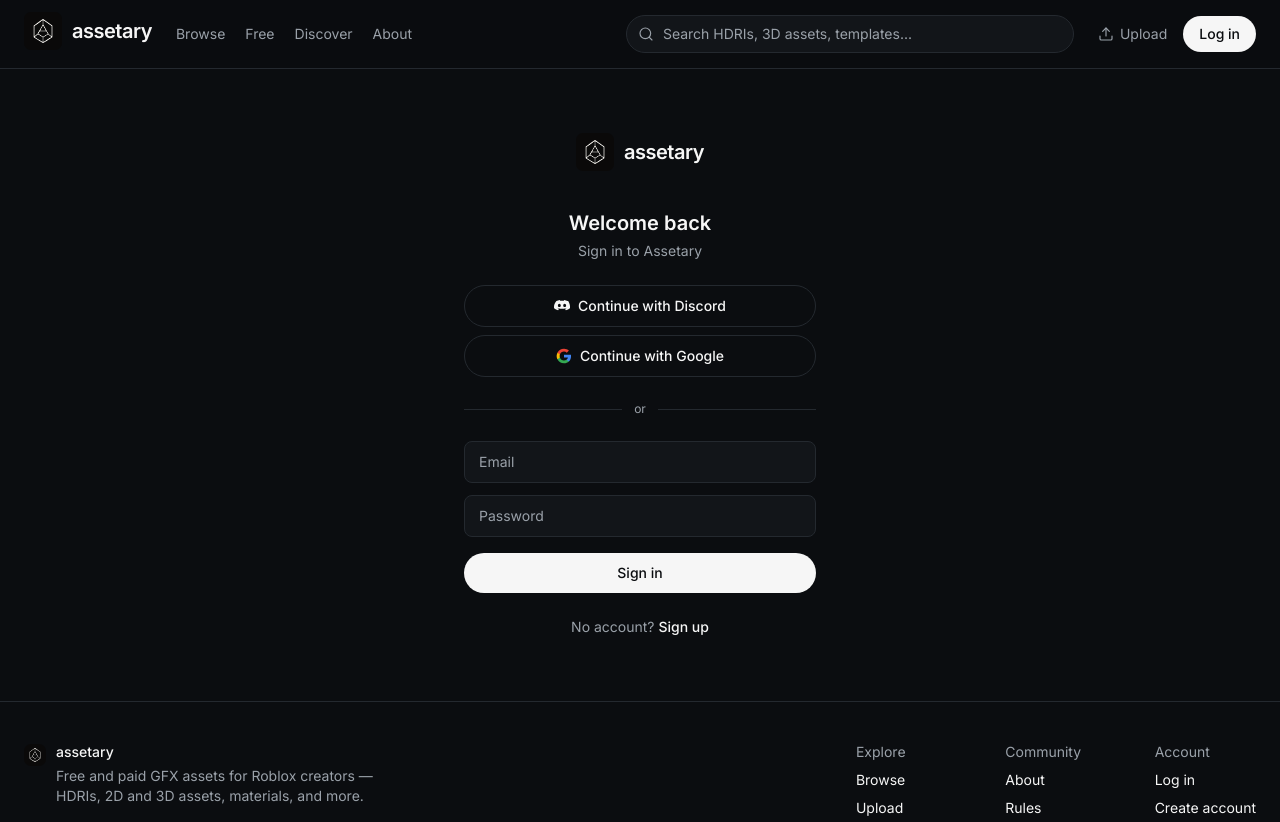
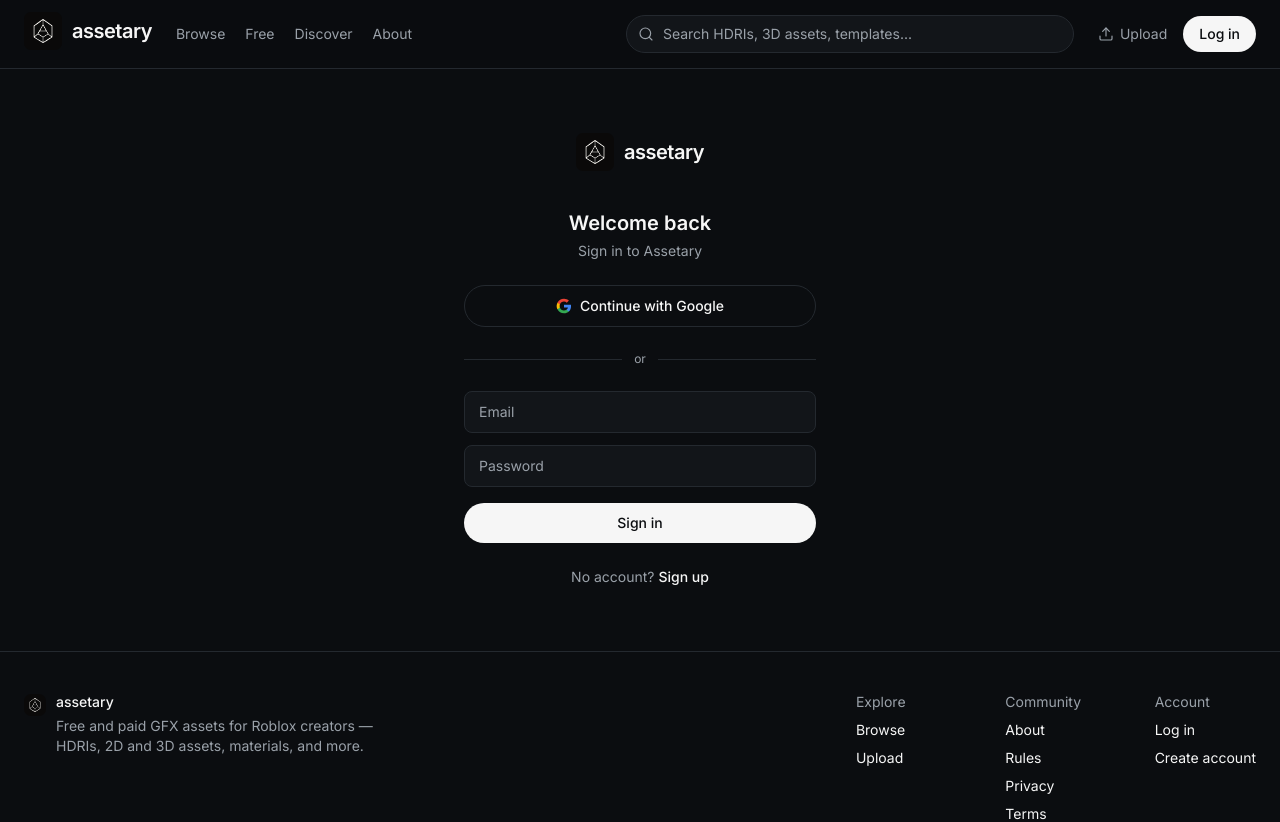
Before and after one commit to Radin-dev1/Assetary, a Next.js app: page /login in a window 1280 px wide. Shown: the top 822 px of the page. Built offline with nearby package versions, Linux system fonts and the light colour scheme; no server answers.

Commit message:
Remove Discord sign-in option until it's configured in Supabase

```diff
--- a/src/components/auth-form.tsx
+++ b/src/components/auth-form.tsx
@@ -7,12 +7,6 @@
 import { isSupabaseConfigured } from "@/lib/supabase/env";
 import { SetupNotice } from "@/components/setup-notice";
 import { Logo } from "@/components/logo";
-
-const DiscordIcon = () => (
-  <svg viewBox="0 0 24 24" className="h-4 w-4" fill="currentColor">
-    <path d="M20.32 4.37a19.8 19.8 0 0 0-4.9-1.52.07.07 0 0 0-.08.04c-.21.38-.45.87-.61 1.26a18.3 18.3 0 0 0-5.46 0 12.6 12.6 0 0 0-.62-1.26.08.08 0 0 0-.08-.04c-1.7.29-3.36.8-4.9 1.52a.07.07 0 0 0-.03.03C.53 8.09-.32 11.7.1 15.25a.08.08 0 0 0 .03.06 19.9 19.9 0 0 0 6 3.03.08.08 0 0 0 .08-.03c.46-.63.87-1.3 1.23-2a.08.08 0 0 0-.04-.11 13 13 0 0 1-1.87-.9.08.08 0 0 1 0-.13c.13-.09.25-.19.37-.28a.07.07 0 0 1 .08 0c3.93 1.8 8.18 1.8 12.06 0a.07.07 0 0 1 .08 0c.12.1.24.19.37.28a.08.08 0 0 1 0 .13 12.2 12.2 0 0 1-1.87.9.08.08 0 0 0-.04.11c.36.7.78 1.37 1.23 2a.08.08 0 0 0 .08.03 19.8 19.8 0 0 0 6.01-3.03.08.08 0 0 0 .03-.06c.5-4.12-.63-7.7-2.66-10.85a.06.06 0 0 0-.03-.03ZM8.02 13.5c-1.18 0-2.15-1.08-2.15-2.42 0-1.33.95-2.42 2.15-2.42 1.21 0 2.17 1.1 2.15 2.42 0 1.34-.95 2.42-2.15 2.42Zm7.97 0c-1.18 0-2.15-1.08-2.15-2.42 0-1.33.95-2.42 2.15-2.42 1.21 0 2.17 1.1 2.15 2.42 0 1.34-.94 2.42-2.15 2.42Z" />
-  </svg>
-);
 
 const GoogleIcon = () => (
   <svg viewBox="0 0 24 24" className="h-4 w-4">
@@ -66,7 +60,7 @@
     setLoading(false);
   }
 
-  async function handleOAuth(provider: "discord" | "google") {
+  async function handleOAuth(provider: "google") {
     const supabase = createClient();
     await supabase.auth.signInWithOAuth({
       provider,
@@ -89,13 +83,6 @@
       </p>
 
       <div className="mt-6 flex flex-col gap-2">
-        <button
-          onClick={() => handleOAuth("discord")}
-          className="flex items-center justify-center gap-2 rounded-full border border-border py-2.5 text-sm font-medium transition-colors hover:border-foreground/40"
-        >
-          <DiscordIcon />
-          Continue with Discord
-        </button>
         <button
           onClick={() => handleOAuth("google")}
           className="flex items-center justify-center gap-2 rounded-full border border-border py-2.5 text-sm font-medium transition-colors hover:border-foreground/40"
```
